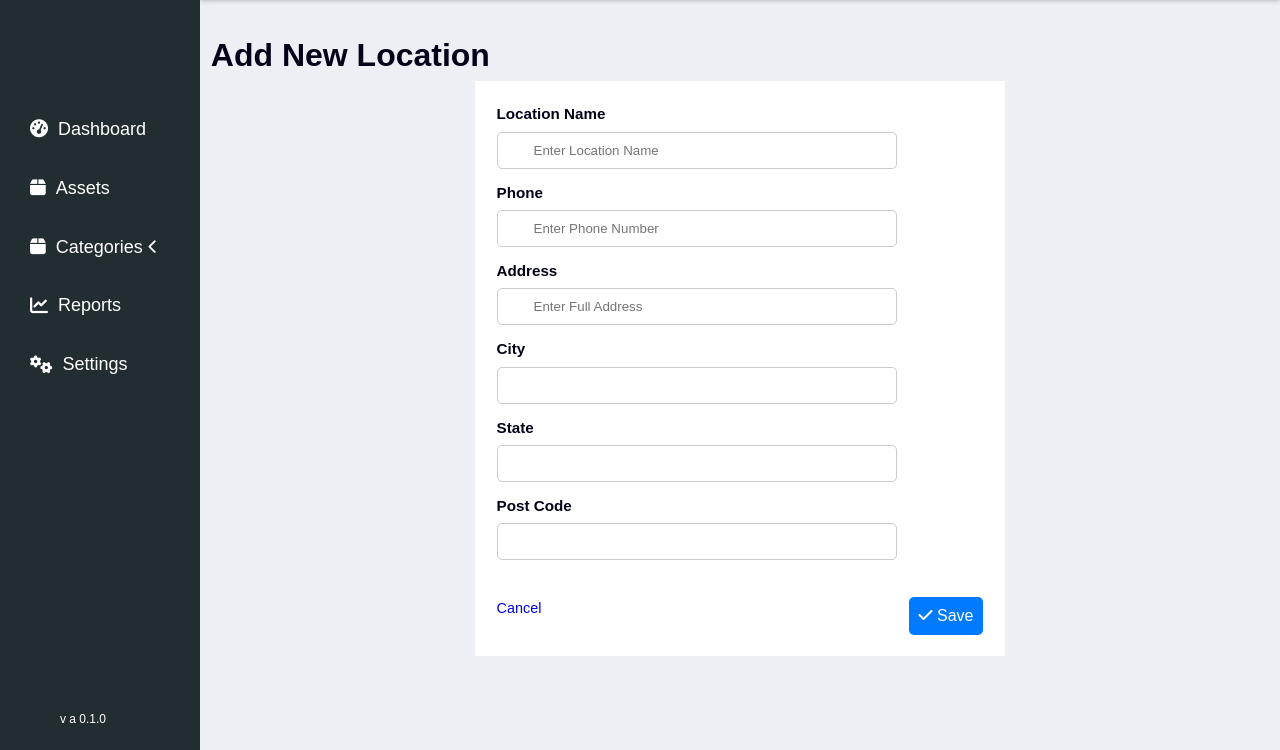
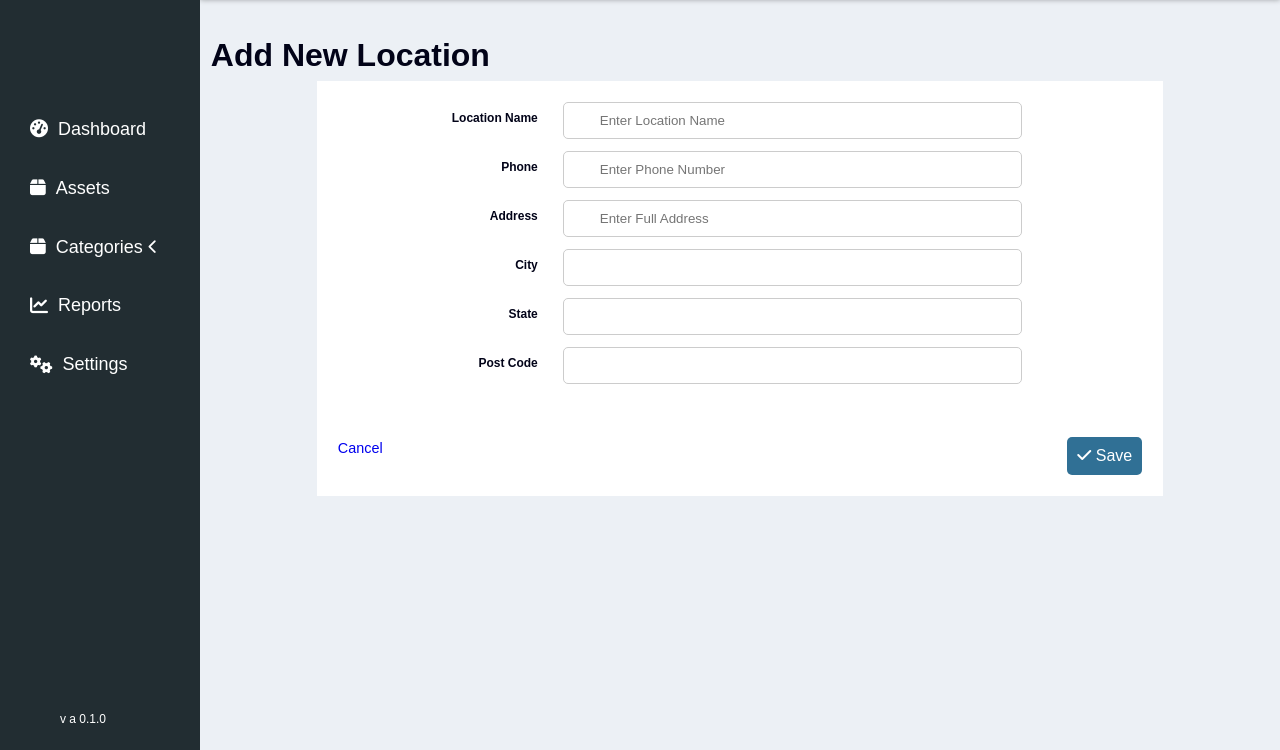
Before and after one commit to Bonzay993/Assety, a Flask app: page /new-location in a window 1280 px wide. Shown: the part 50-800 px from the top of the page. Run offline with Flask 3, Linux system fonts and the light colour scheme; parts of the project's set-up code (start-up, migrations or seed data) failed here and were passed over; some libraries are stand-ins or nearby versions.

Commit message:
Updated forms visuals

```diff
--- a/static/css/styles.css
+++ b/static/css/styles.css
@@ -1294,7 +1294,7 @@ input {
 
 
 .default-form{
-    width:50%;
+    width:80%;
     height:50%;
     margin-top:5%;
     background-color:white;
@@ -1305,6 +1305,7 @@ input {
     margin:0 auto;
 }
 
+
 .edit-asset-form-main-container{
     display:flex;
     flex-direction: row;
@@ -1323,10 +1324,35 @@ input {
 }
 
 .form-group {
-    position: relative;
-    width: 100%;
-    max-width: 400px;
-  }
+    display: flex;
+    align-items: center;
+    width: 85%;
+    gap:25px;
+
+}
+
+
+.save-btn{
+   background-color: rgb(48, 112, 149)
+}
+
+.form-group label {
+    flex: 0 0 200px; /* fixed width for label, adjust as needed */
+    font-weight: 600;
+    font-size: 12px;
+    text-align: right;
+
+}
+
+.form-group input,
+.form-group select,
+.form-group textarea {
+    flex: 1; /* input grows to fill remaining space */
+    padding: 10px 12px;
+    border: 1px solid #ccc;
+    border-radius: 5px;
+}
+
 
 .form-group textarea {
     resize: none; /* Disable resizing */
@@ -1351,6 +1377,7 @@ input {
 
   }
 
+
 .form-actions {
     display:flex;
     justify-content: space-between;
--- a/templates/inventory.html
+++ b/templates/inventory.html
@@ -6,6 +6,7 @@
     <title>Asset Management System</title>
     <link rel="stylesheet" href="{{ url_for('static', filename='css/styles.css') }}">
     <link rel="stylesheet" href="https://cdnjs.cloudflare.com/ajax/libs/font-awesome/6.0.0-beta3/css/all.min.css">
+    <script src="https://kit.fontawesome.com/00bb1ba651.js" crossorigin="anonymous"></script>
     <script src="https://kit.fontawesome.com/00bb1ba651.js" crossorigin="anonymous"></script>
 </head>
 <body class="inventory-app-body">
```
Also changed, not shown: templates/asset-properties.html (+9 -4 lines), templates/new-asset.html (+7 -3 lines).
